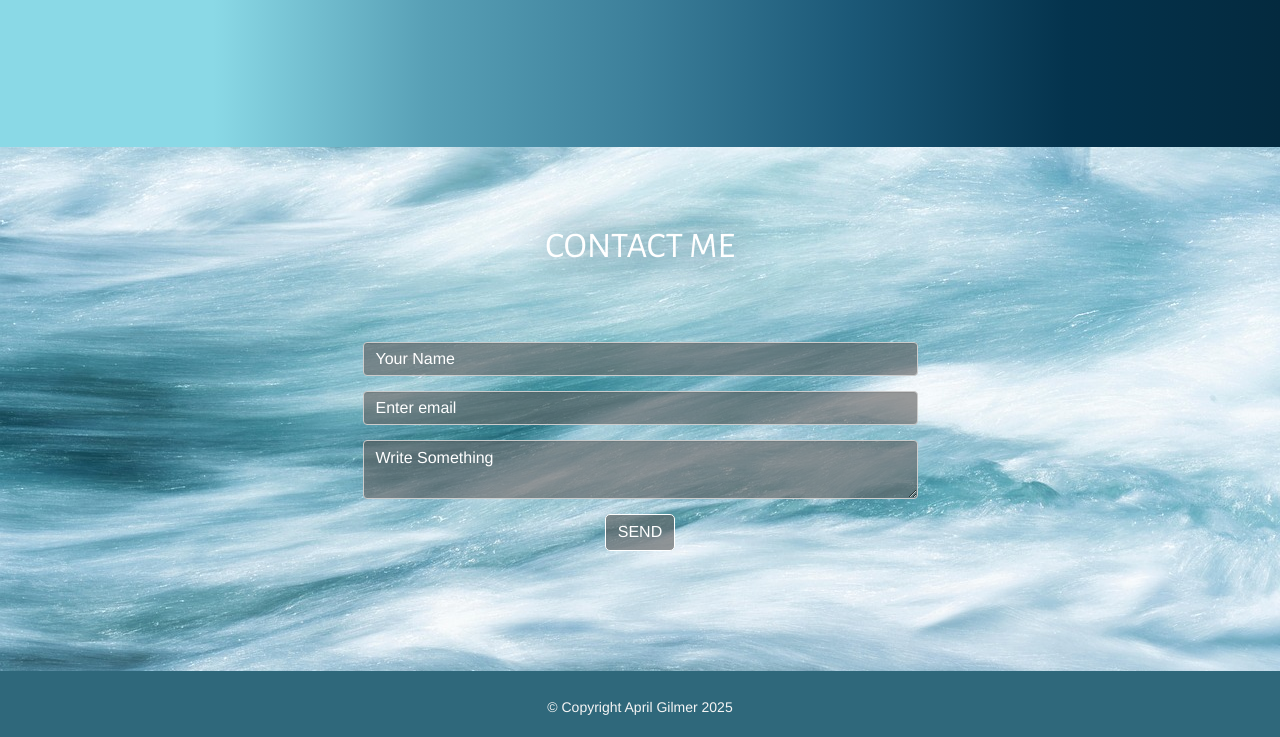
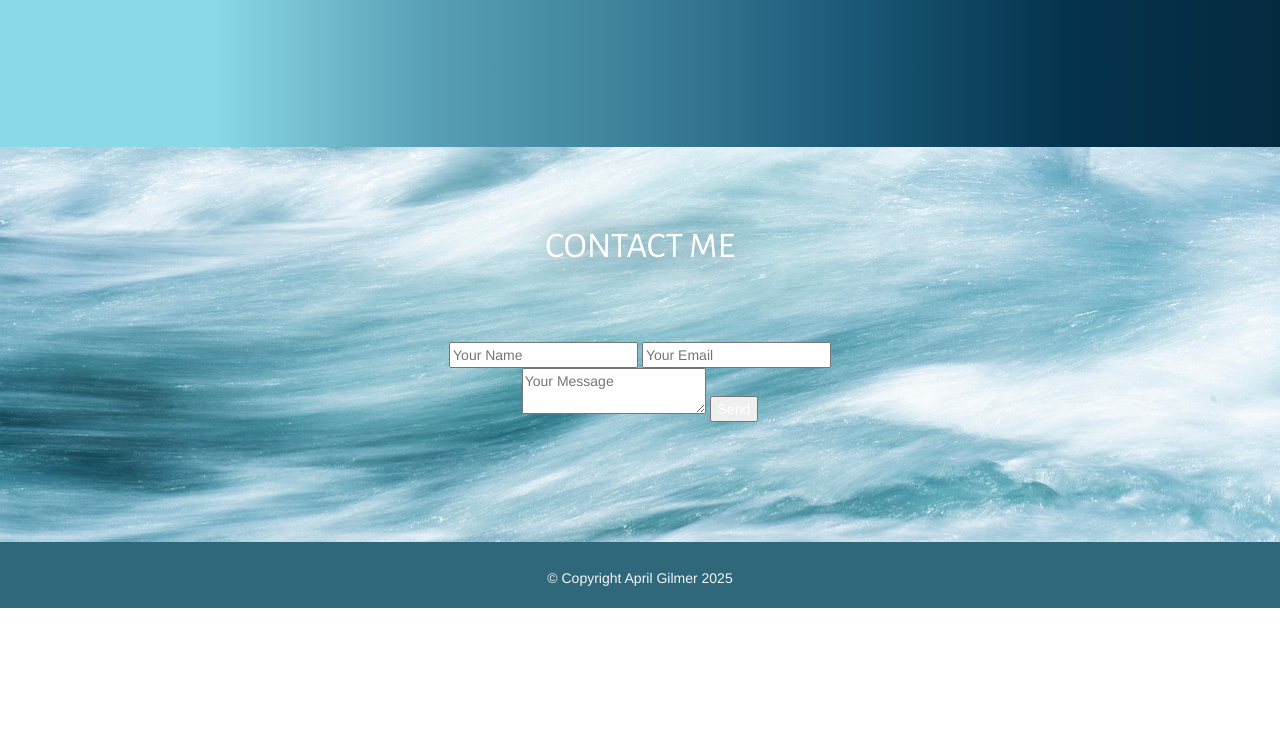
Before and after one commit to AprilGilmer/AprilGilmer.github.io, a plain HTML site: page index.html in a window 1280 px wide. Shown: the part 3488-4225 px from the top of the page. After the commit the page ends 4096 px from the top, so only its background shows below. Drawn offline with nearby package versions, Linux system fonts and the light colour scheme; a web font is replaced by a local one.

Commit message:
Updated contact input

```diff
--- a/index.html
+++ b/index.html
@@ -224,18 +224,35 @@
 					<section class="block-body">
 						<div class="row row-bottom">
 							<div class="col-md-6 col-md-offset-3">
-								<form class="" role="form">
+								<form action="https://formsubmit.co/aprilgilmer1@gmail.com" method="POST">
+									<input type="text" name="name" placeholder="Your Name" required>
+									<input type="email" name="email" placeholder="Your Email" required>
+									<textarea name="message" placeholder="Your Message" required></textarea>
+
+									<!-- Optional: prevent spam -->
+									<input type="hidden" name="_captcha" value="false">
+
+									<!-- Optional: redirect after submission -->
+									<input type="hidden" name="_next" value="https://aprilgilmer.github.io/thankyou.html">
+
+									<button type="submit">Send</button>
+								</form>
+
+								<!-- <form class="" role="form">
 									<div class="form-group">
-								    	<input type="email" class="form-control form-control-white" id="subject" placeholder="Your Name" required>
+										<label for="subject"></label>
+								    	<input type="text" name="name" class="form-control form-control-white" id="subject" placeholder="Full Name" required>
 								  	</div>
 								    <div class="form-group">
-								    	<input type="email" class="form-control form-control-white" id="exampleInputEmail2" placeholder="Enter email" required>
+										<label for="email"></label>
+								    	<input type="email" name="email" class="form-control form-control-white" id="email" placeholder="Email" required>
 								    </div>
 								    <div class="form-group">
-								    	<textarea class="form-control form-control-white" placeholder="Write Something" required></textarea>
+										<label for="message"></label>
+								    	<input type="text" name="message" class="form-control form-control-white" id="message" placeholder="Your Message" required>
 								    </div>
 								  <input type="submit" class="btn btn-contact" value="SEND">
-								</form>
+								</form> -->
 							</div>
 						</div>
 					</section>
```
Also changed, not shown: assets/js/script.js (+27 -21 lines), assets/images/github_bg.jpeg (deleted), assets/images/githubicon_bg.jpg, assets/images/marine.jpg (deleted), assets/images/resume-icon-vector_bg.jpg (deleted), assets/images/sea.jpg (deleted).
